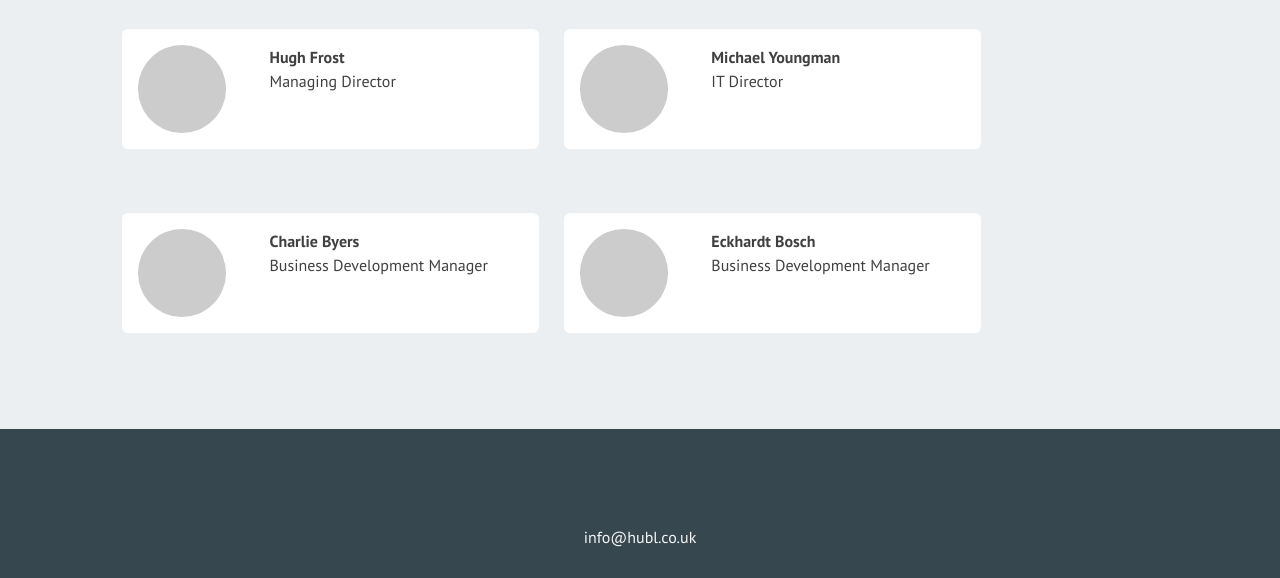
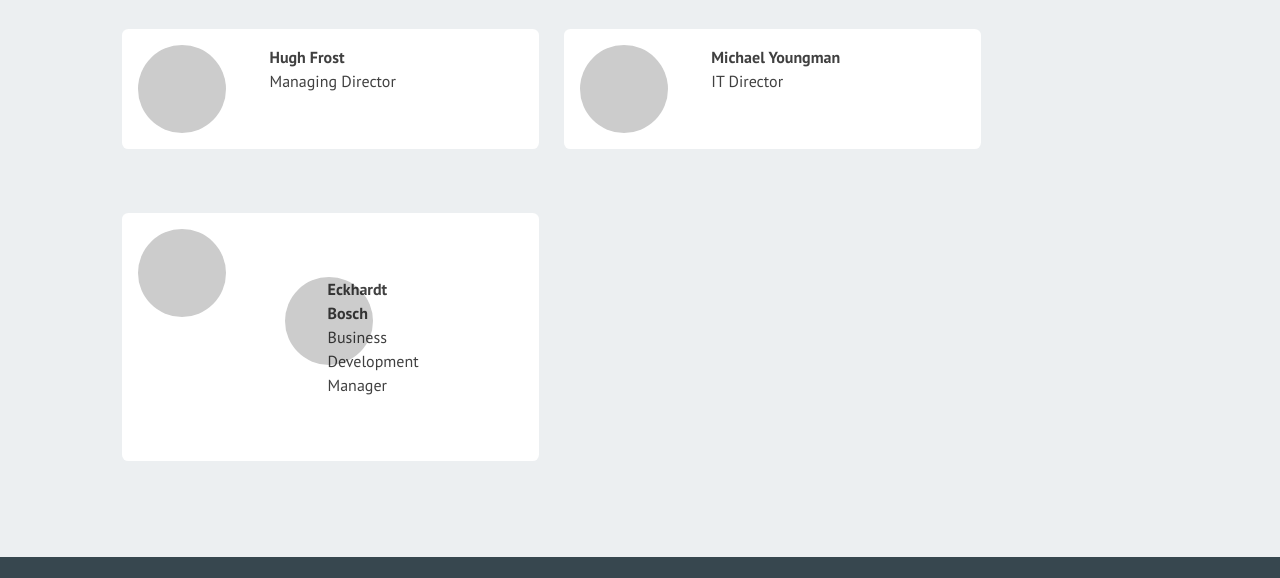
Before and after one commit to charliebyers/hubl, a plain HTML site: page index.html in a window 1280 px wide. Shown: the part 1695-2273 px from the top of the page. Drawn offline with Linux system fonts and the light colour scheme.

Commit message:
Update index.html

```diff
--- a/index.html
+++ b/index.html
@@ -77,13 +77,6 @@
 <div class="mugshot"></div>
 </div>
 
-<div class="team-member--description">
-<p class="bold">Charlie Byers</p>
-
-<p>Business Development Manager</p>
-</div>
-</div>
-
 <div class="team-member">
 <div class="team-member--mugshot">
 <div class="mugshot"></div>
```
